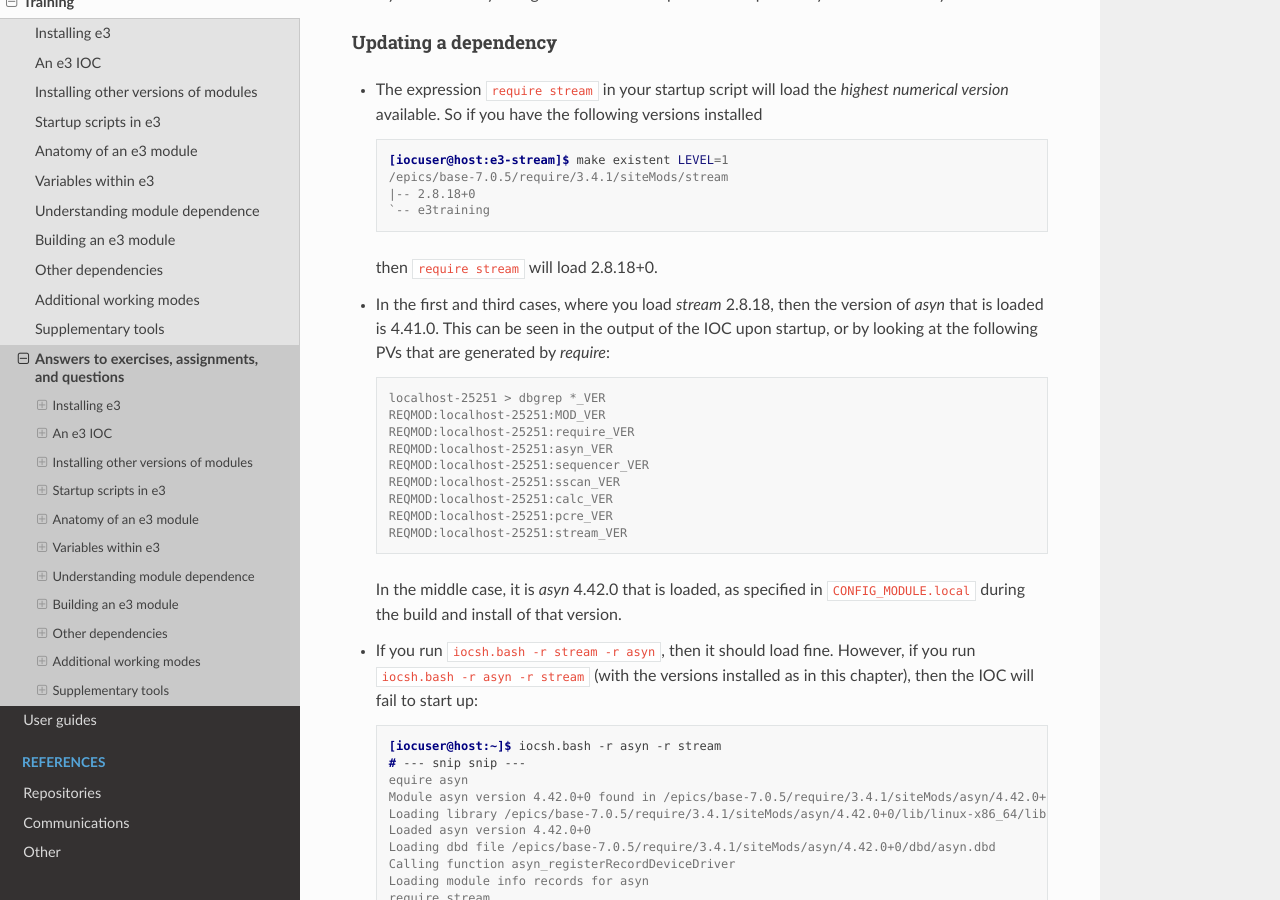
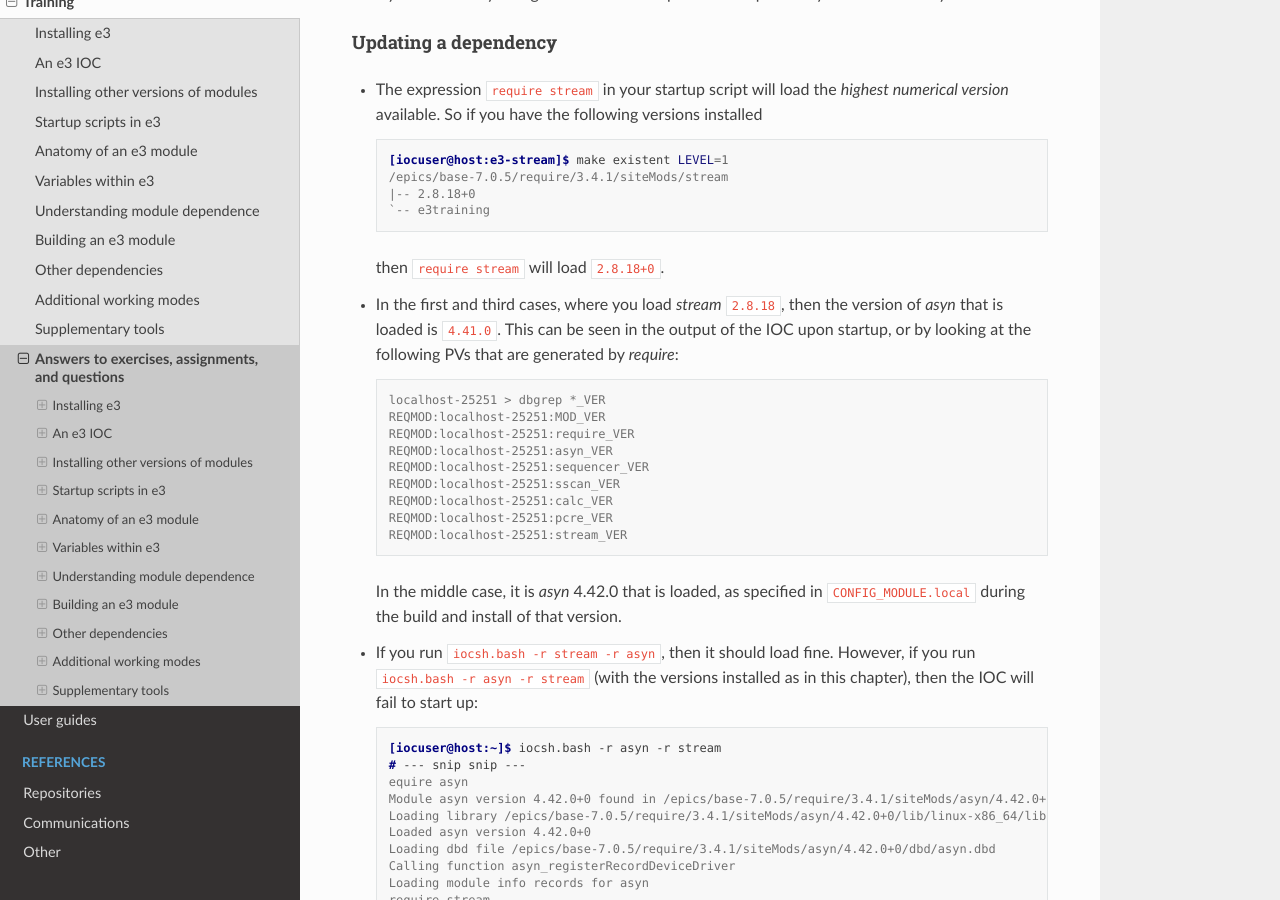
Before and after one commit to ttkorhonen/e3pages, a Sphinx documentation site: the page built from docs/kb/training/workbook/99_exercise_answers.md, in a window 1280 px wide and 900 px high, scrolled down 11329 px. Built offline with Sphinx 7.4.7 and the Read the Docs theme 2.0.0, drawn with Linux system fonts in a browser that asks for light colours.

````diff
--- a/docs/kb/training/workbook/99_exercise_answers.md
+++ b/docs/kb/training/workbook/99_exercise_answers.md
@@ -562,8 +562,8 @@ then you can modify a single file in order to update the dependency versions of
   |-- 2.8.18+0
   `-- e3training
   ```
-  then `require stream` will load 2.8.18+0.
-- In the first and third cases, where you load *stream* 2.8.18, then the version of *asyn* that is loaded is 4.41.0. This can be seen in the output of the IOC upon startup, or by looking at the following PVs that are generated by *require*:
+  then `require stream` will load `2.8.18+0`.
+- In the first and third cases, where you load *stream* `2.8.18`, then the version of *asyn* that is loaded is `4.41.0`. This can be seen in the output of the IOC upon startup, or by looking at the following PVs that are generated by *require*:
   ```console
   localhost-25251 > dbgrep *_VER
   REQMOD:localhost-25251:MOD_VER
````
